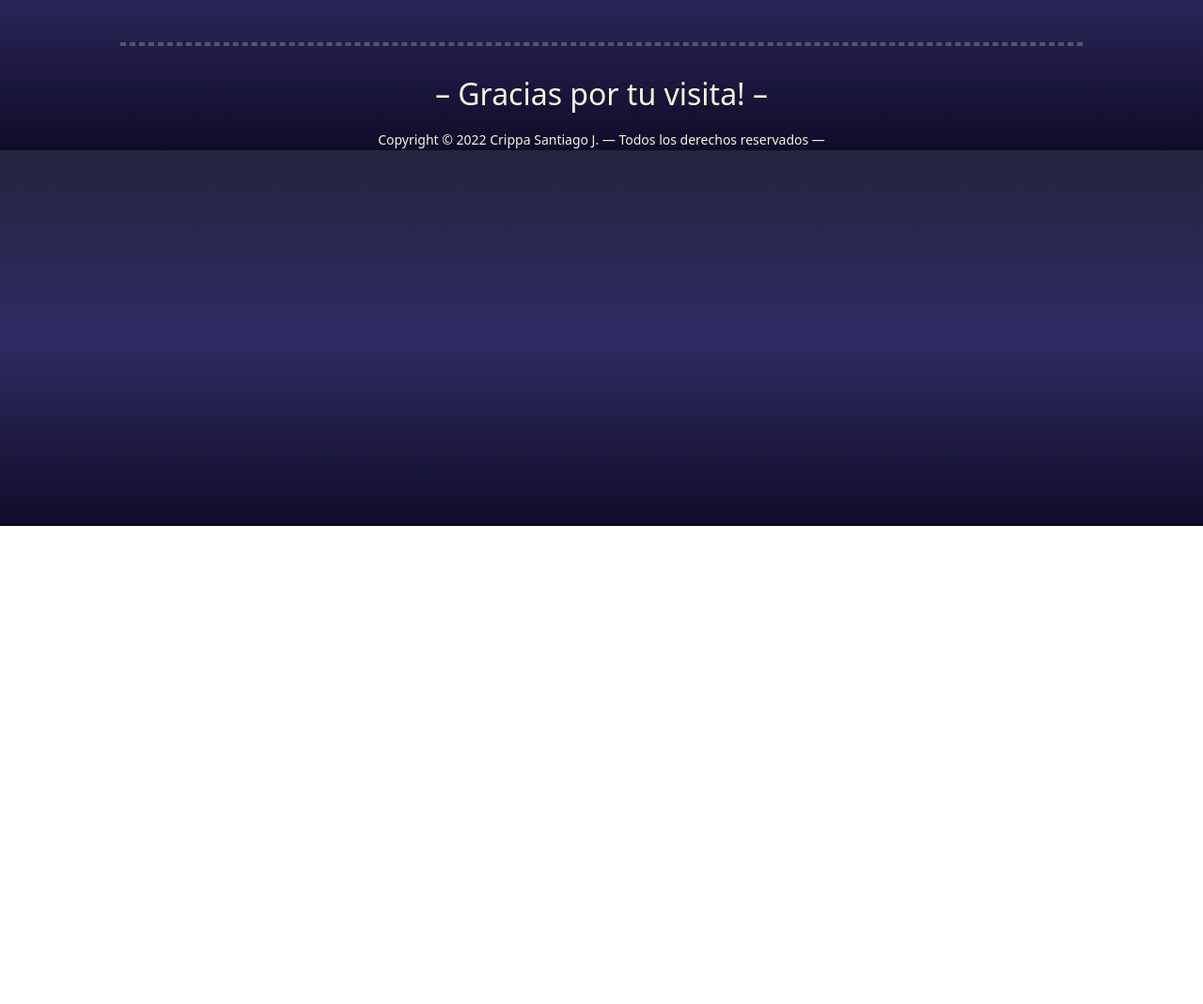
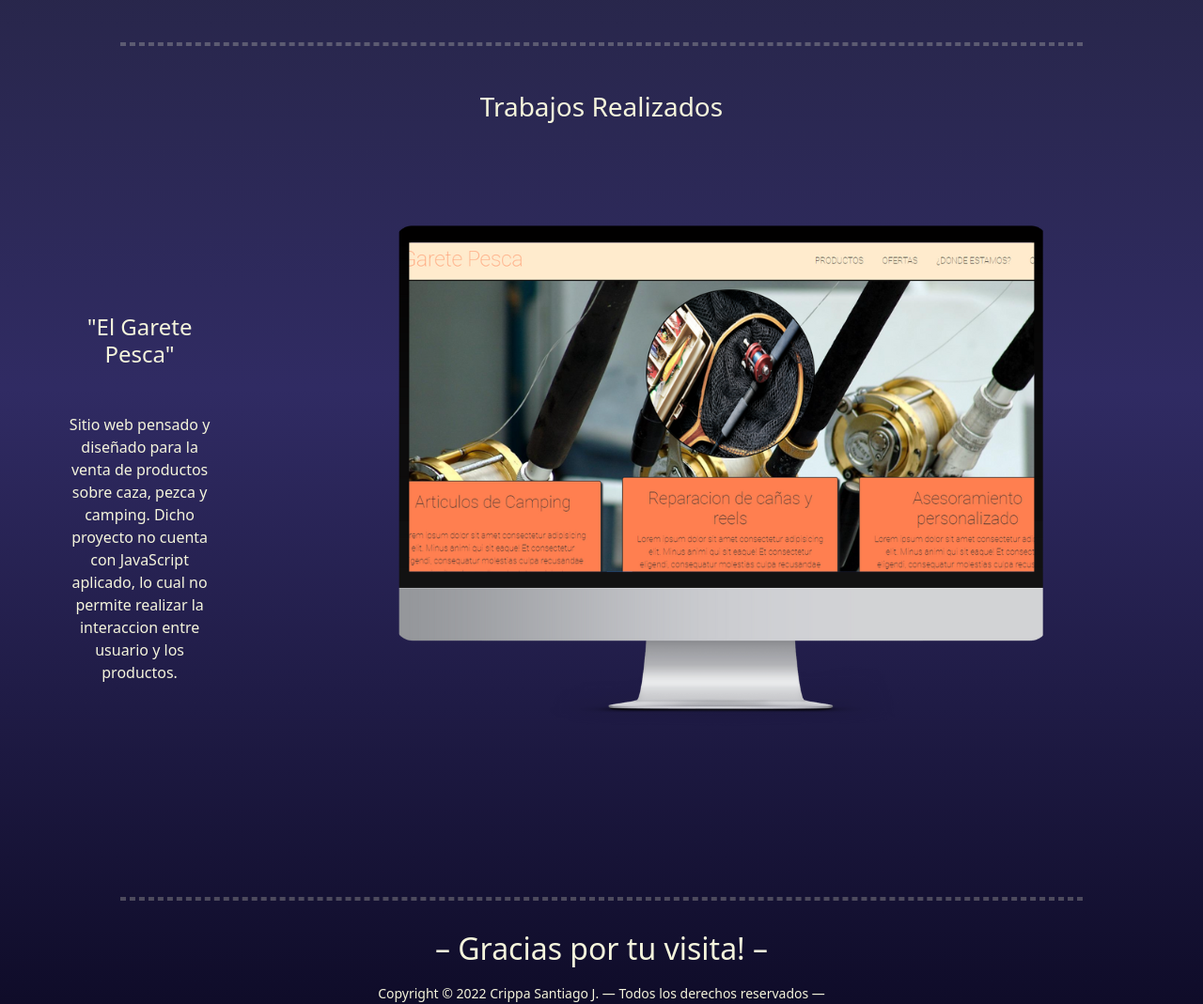
Before and after one commit to sjcrippa/proyecto-portafolio, a plain HTML site: page pages/trabajos.html in a window 1280 px wide. Shown: the part 240-1309 px from the top of the page at 94% size. Before the commit the page ends 800 px from the top, so only its background shows below. Drawn offline with nearby package versions, Linux system fonts and the light colour scheme.

Commit message:
carga en page trabajo

```diff
--- a/css/style.css
+++ b/css/style.css
@@ -104,3 +104,12 @@ body {
 .cajaCv:hover {
     border: 4px #0f0c29 solid;
 }
+
+/* ESTILO "TRABAJOS" */
+
+.cajaTrabajos {
+    margin-left: 5%;
+    margin-top: 15%;
+    text-align: center;
+    color: beige;
+}
--- a/pages/trabajos.html
+++ b/pages/trabajos.html
@@ -70,9 +70,31 @@
                     <hr class="dashed">
                 </div>
             </div>
+            <div class="row mt-5">
+                <div class="col text-center">
+                    <h3 class="titulo">Trabajos Realizados</h3>
+                </div>
+            </div>
+            <div class="row">
+                <div class="col cajaTrabajos">
+                    <h4>"El Garete Pesca"</h4>
+                    <p class="mt-5">Sitio web pensado y diseñado para la venta de productos sobre caza, pezca y camping. Dicho proyecto no cuenta con JavaScript aplicado, lo cual no permite realizar la interaccion entre usuario y los productos.</p>
+                </div>
+                <div class="col">
+                    <a href="https://github.com/sjcrippa/desafio-git-animaciones-41200.git" target="_blank"><img src="../imgs/test-trabajos.png" alt="el garete pesca"></a>
+
+                </div>
+            </div>
         </section>
 
+
     </main>
+
+    <div class="mt-5">
+        <div class="col col-sm-offset-1">
+            <hr class="dashed">
+        </div>
+    </div>
 
     <!-- FOOTER -->
 
```
Also changed, not shown: imgs/el-garete.png (added), imgs/test-trabajos-2.png (added), imgs/test-trabajos.png (added).
